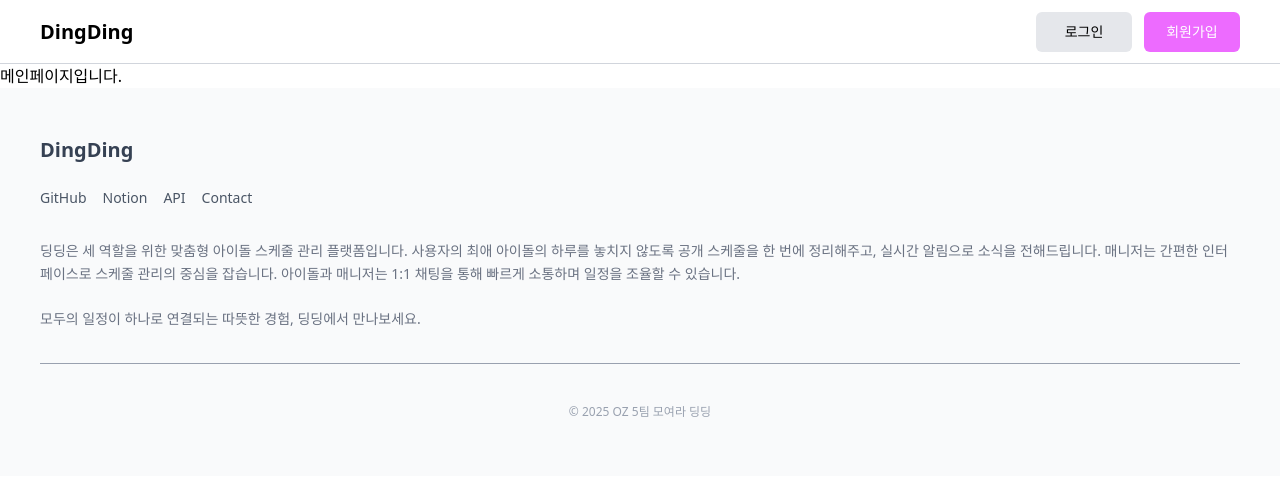
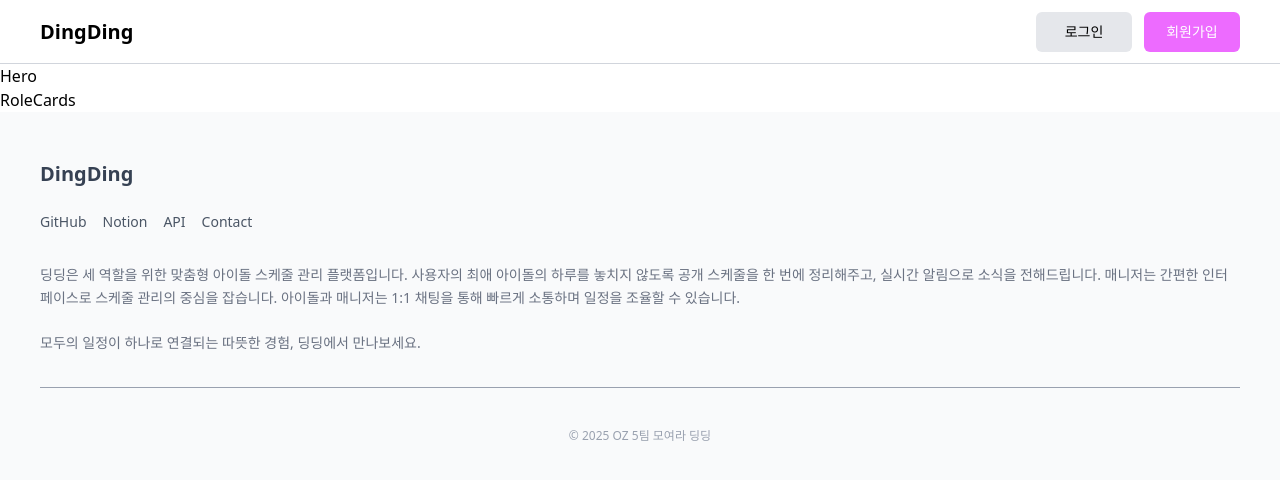
Before and after one commit to be-main-project-team5/main-FE, a React (Vite) app: page / in a window 1280 px wide. Shown: the top 480 px of the page. Built offline with nearby package versions, Linux system fonts and the light colour scheme.

Commit message:
♻️ Refactor: 라우트 경로 수정 (#55)
사이트 처음 접속 시 LandingPage로 이동

```diff
--- a/src/App.tsx
+++ b/src/App.tsx
@@ -3,13 +3,13 @@ import '@/App.css';
 import { Route, Routes } from 'react-router-dom';
 
 import Layout from './components/layouts/Layout';
-import Main from './pages/Main';
+import LandingPage from './pages/landing/LandingPage';
 
 function App() {
   return (
     <Routes>
       <Route path="/" element={<Layout />}>
-        <Route index element={<Main />} />
+        <Route index element={<LandingPage />} />
       </Route>
     </Routes>
   );
```
